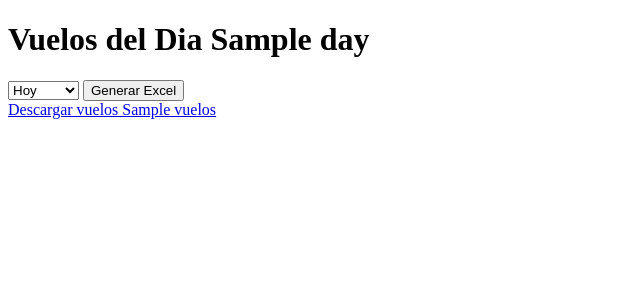
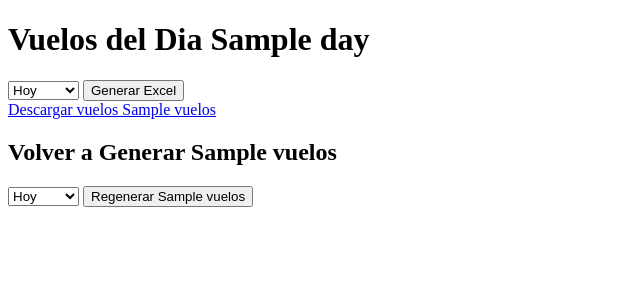
Before and after one commit to Crzek/planes-scraping, a Python web app: template src/auth/templates/vuelos.html in a window 1280 px wide. Shown: the top 300 px of the page, without its empty margins (0-640 px from the left). Run offline with Jinja, Linux system fonts and the light colour scheme; the template is opened without the code that fills it: most values are stand-ins (such as "Sample title", 1, 10 or a date in 2020).

Commit message:
mejoras de routes y vuelos.html

```diff
--- a/src/auth/templates/vuelos.html
+++ b/src/auth/templates/vuelos.html
@@ -24,6 +24,17 @@
             <a href="{{url_for('authBP.descargar',filename=vuelos)}}">
                 Descargar vuelos {{vuelos}}
             </a>
+            <br />
+            <h2>Volver a Generar {{ vuelos }}</h2>
+
+            <form action="{{ url_for('authBP.vuelos', remake='remake') }}" method="POST">
+                <select id="day" name="day">
+                    <option value="today">Hoy</option>
+                    <option value="tomorrow">Mañana</option>
+
+                </select>
+                <button type="submit" name="sumit_remake">Regenerar {{ vuelos }}</button>
+            </form>
         </div>
         {% endif %}
         {% if errors %}
```
Also changed, not shown: src/auth/routes.py (+12 -4 lines).
